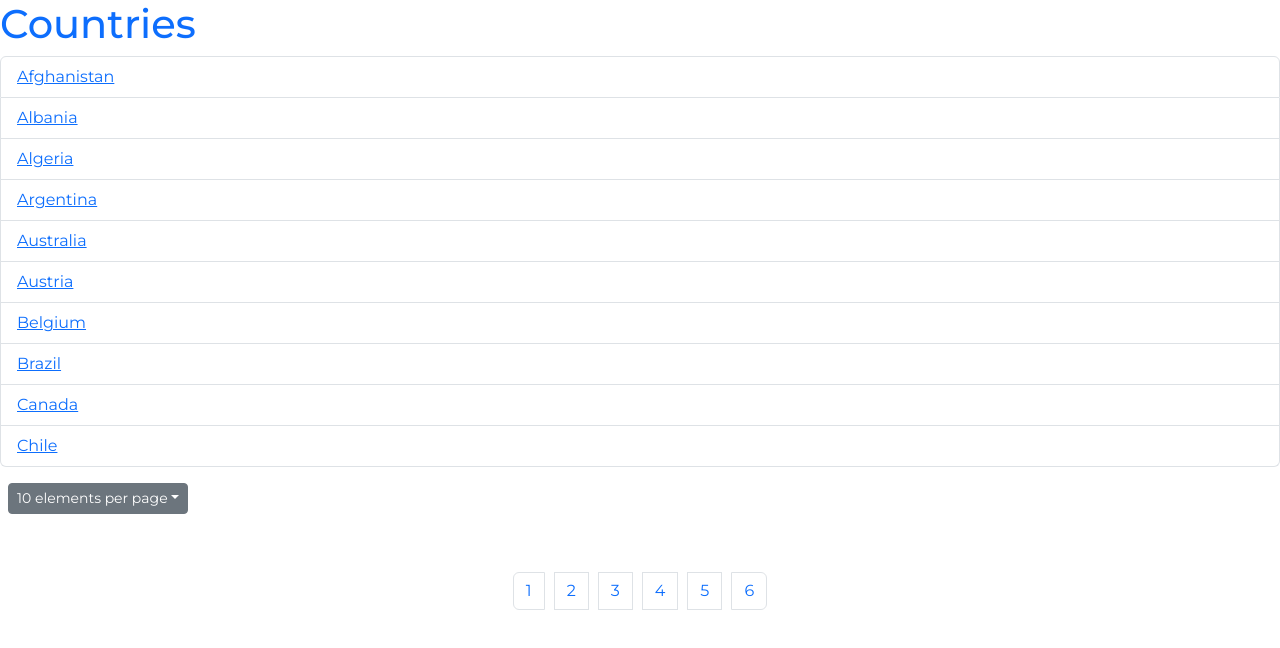
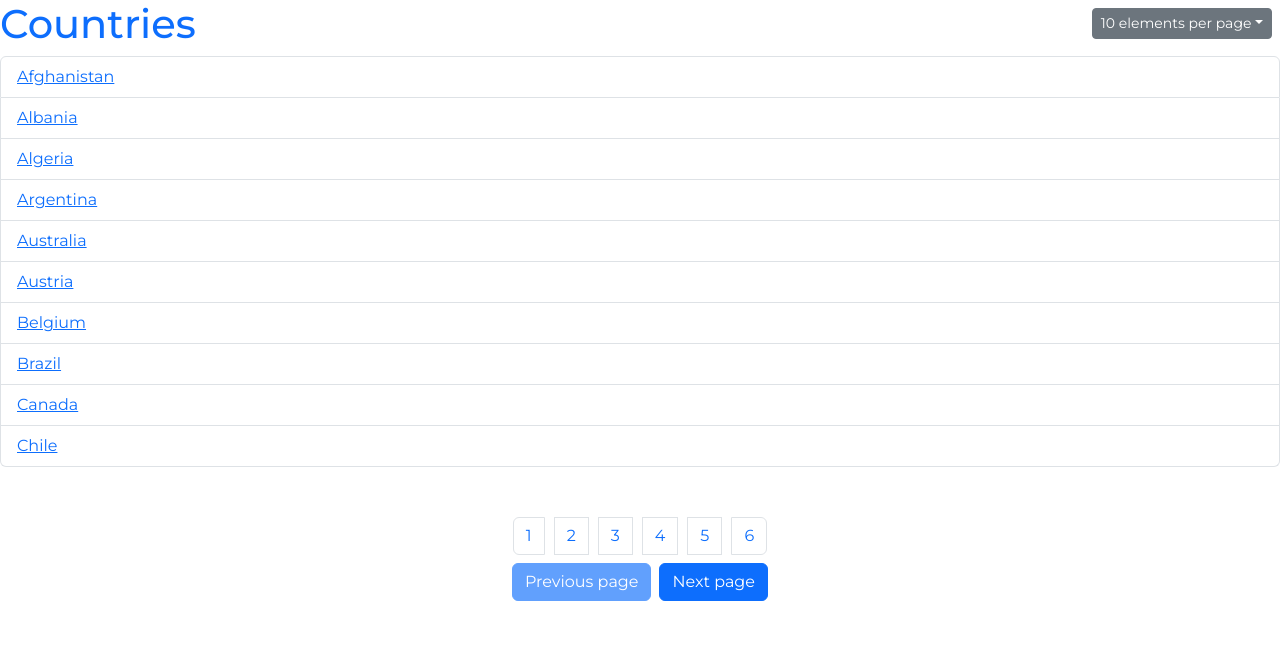
Before and after one commit to cignoBianco/react-live-search, a React (Vite) app: page /countries-list in a window 1280 px wide. Shown: the top 648 px of the page. Built offline with nearby package versions, Linux system fonts and the light colour scheme.

Commit message:
add next & previous buttons.

```diff
--- a/src/components/CountriesList/CountriesList.tsx
+++ b/src/components/CountriesList/CountriesList.tsx
@@ -50,7 +50,21 @@ export const CountriesList = (props: CountriesListProps) => {
 
     return (
         <div>
-            <h1 className='text-primary'>Countries</h1>
+            <div className='d-flex justify-content-between'>
+                <h1 className='text-primary'>Countries</h1>
+                <Dropdown>
+                    <Dropdown.Toggle className='m-2' size="sm" variant="secondary" id="dropdown-basic">
+                        {countriesPerPage} elements per page
+                    </Dropdown.Toggle>
+
+                    <Dropdown.Menu>
+                        <Dropdown.Item onClick={() => setCountriesPerPage(10)} href="#/action-1">10</Dropdown.Item>
+                        <Dropdown.Item onClick={() => setCountriesPerPage(20)} href="#/action-2">20</Dropdown.Item>
+                        <Dropdown.Item onClick={() => setCountriesPerPage(50)} href="#/action-3">50</Dropdown.Item>
+                    </Dropdown.Menu>
+                </Dropdown>
+            </div>
+
             <ul className='list-group mb-2'>
                 {filteredCountries().map((c, index) => {
                     const countryName = 'name' in c ? c.name : c.names.common;
@@ -61,18 +75,11 @@ export const CountriesList = (props: CountriesListProps) => {
                     </li>
                 })}
             </ul>
-            <Dropdown>
-                <Dropdown.Toggle className='m-2' size="sm" variant="secondary" id="dropdown-basic">
-                    {countriesPerPage} elements per page
-                </Dropdown.Toggle>
-
-                <Dropdown.Menu>
-                    <Dropdown.Item onClick={() => setCountriesPerPage(10)} href="#/action-1">10</Dropdown.Item>
-                    <Dropdown.Item onClick={() => setCountriesPerPage(20)} href="#/action-2">20</Dropdown.Item>
-                    <Dropdown.Item onClick={() => setCountriesPerPage(50)} href="#/action-3">50</Dropdown.Item>
-                </Dropdown.Menu>
-            </Dropdown>
             <Pagination paginationLength={paginationItems()} clickHandler={(pageNumber: number) => setCurrentPage(pageNumber)} />
+            <div className='d-flex justify-content-center gap-2 mt-2'>
+                <button className='btn btn-primary' disabled={currentPage === 1} onClick={() => setCurrentPage(currentPage - 1)}>Previous page</button>
+                <button className='btn btn-primary' disabled={currentPage === paginationItems()} onClick={() => setCurrentPage(currentPage + 1)}>Next page</button>
+            </div>
         </div>
     )
 }
```
